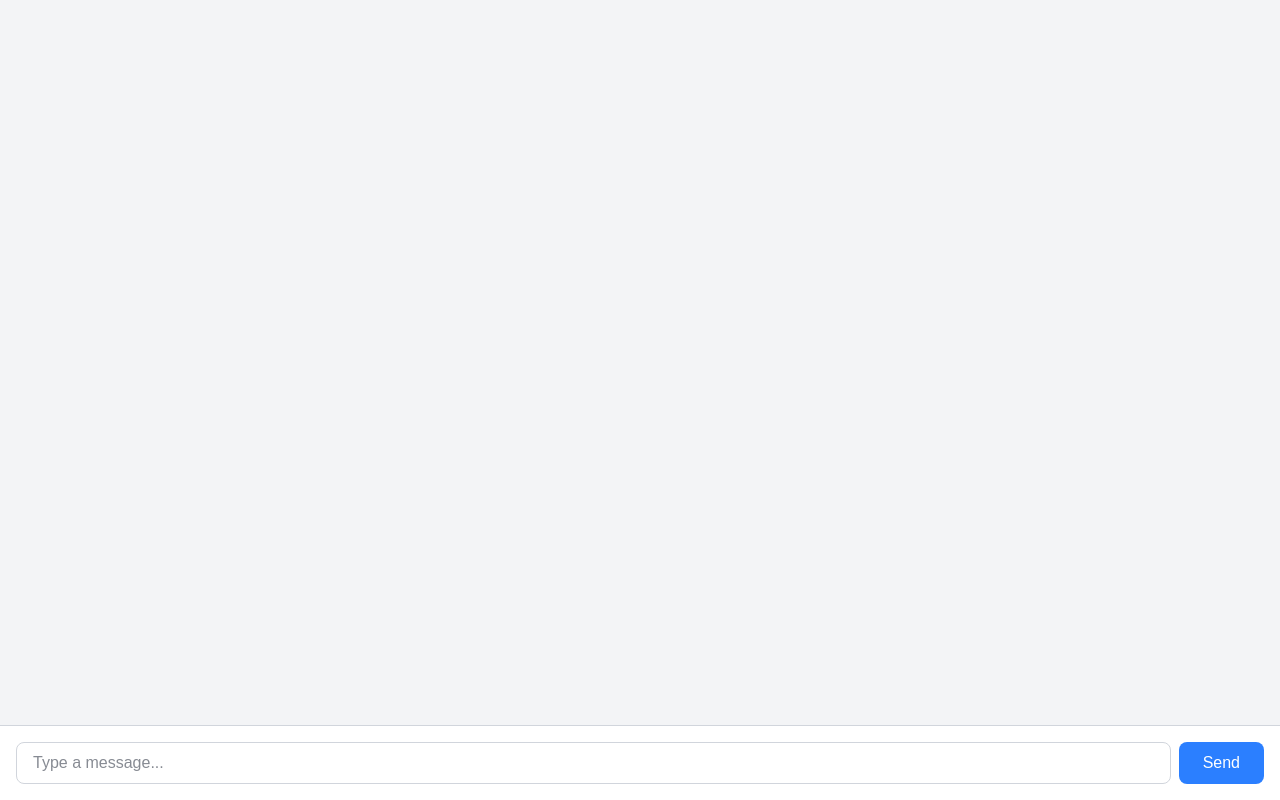
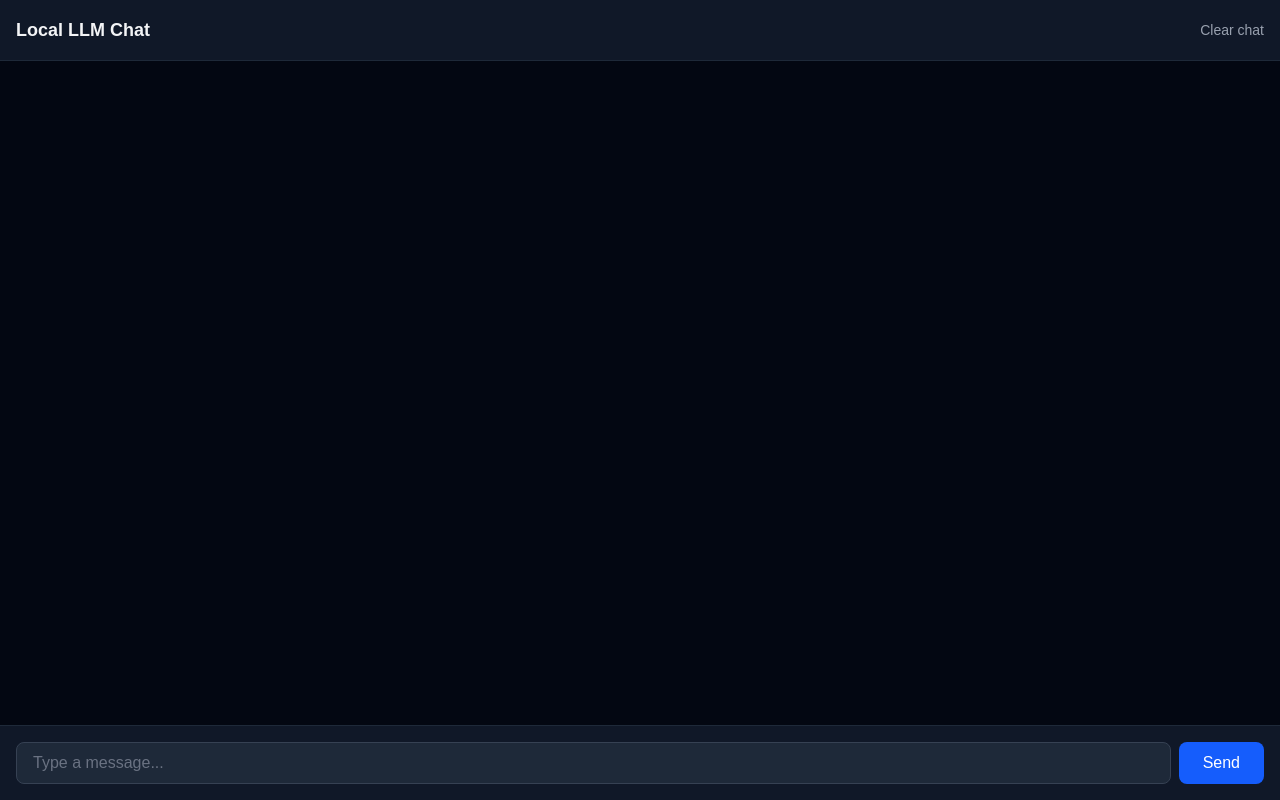
Before and after one commit to mah1dkund1/local-llm-rag, a Next.js app in the folder frontend/: page / in a window 1280 px wide. Built offline with nearby package versions, Linux system fonts and the light colour scheme.

Commit message:
Added dark mode and chat persistence upon page refresh

```diff
--- a/frontend/app/page.tsx
+++ b/frontend/app/page.tsx
@@ -1,6 +1,6 @@
 "use client";
 
-import { useState } from "react";
+import { useState, useEffect } from "react";
 
 
 type Message =
@@ -8,6 +8,8 @@
   role: "user" | "assistant";
   content: string;
 }
+
+const STORAGE_KEY = "chat-history";
 
 
 export default function Home(){
@@ -19,6 +21,20 @@
   const[input, setInput] = useState("");
 
   const[loading , setLoading] = useState(false);
+
+
+
+useEffect(() => {
+  const saved = localStorage.getItem(STORAGE_KEY);
+  if (saved) {
+    setMessages(JSON.parse(saved));
+
+  }
+}, []);
+
+useEffect(() => {
+  localStorage.setItem(STORAGE_KEY, JSON.stringify(messages));
+  }, [messages]);
 
   const sendMessage = async () => {
     if ( input.trim() === "") return;
@@ -69,8 +85,23 @@
   }
 };
 
+const clearChat = () => {
+  setMessages([]);
+  localStorage.removeItems(STORAGE_KEY);
+}
+
   return (
-    <div className="flex flex-col h-screen bg-gray-100">
+    <div className="flex flex-col h-screen bg-gray-950">
+      <div className="flex justify-between items-center p-4 bg-gray-900 border-b border-gray-800">
+        <h1 className="text-lg font-semibold text-gray-100">Local LLM Chat</h1>
+        <button
+          onClick={clearChat}
+          className="text-sm text-gray-400 hover:text-red-400"
+        >
+          Clear chat
+        </button>
+      </div>
+
       <div className="flex-1 overflow-y-auto p-4 space-y-3">
         {messages.map((msg, index) => (
           <div
@@ -82,8 +113,8 @@
             <div
               className={`max-w-[70%] px-4 py-2 rounded-lg ${
                 msg.role === "user"
-                  ? "bg-blue-500 text-white"
-                  : "bg-white text-gray-800 border border-gray-300"
+                  ? "bg-blue-600 text-white"
+                  : "bg-gray-800 text-gray-100 border border-gray-700"
               }`}
             >
               {msg.content}
@@ -92,34 +123,30 @@
         ))}
         {loading && (
           <div className="flex justify-start">
-            <div className="max-w-[70%] px-4 py-2 rounded-lg bg-white text-gray-500 border border-gray-300">
+            <div className="max-w-[70%] px-4 py-2 rounded-lg bg-gray-800 text-gray-400 border border-gray-700">
               Thinking...
             </div>
           </div>
         )}
       </div>
 
-      <div className="p-4 bg-white border-t border-gray-300 flex gap-2">
+      <div className="p-4 bg-gray-900 border-t border-gray-800 flex gap-2">
         <input
           type="text"
           value={input}
           onChange={(e) => setInput(e.target.value)}
           onKeyDown={handleKeyDown}
           placeholder="Type a message..."
-          className="flex-1 border border-gray-300 rounded-lg px-4 py-2
-          text-gray-900
-          focus:outline-none focus:ring-2 focus:ring-blue-500"
+          className="flex-1 border border-gray-700 rounded-lg px-4 py-2 bg-gray-800 text-gray-100 placeholder:text-gray-500 focus:outline-none focus:ring-2 focus:ring-blue-500"
         />
         <button
           onClick={sendMessage}
           disabled={loading}
-          className="bg-blue-500 text-white px-6 py-2 rounded-lg hover:bg-blue-600 disabled:opacity-50"
+          className="bg-blue-600 text-white px-6 py-2 rounded-lg hover:bg-blue-700 disabled:opacity-50"
         >
           Send
         </button>
       </div>
     </div>
   );
-
-
 }
```
